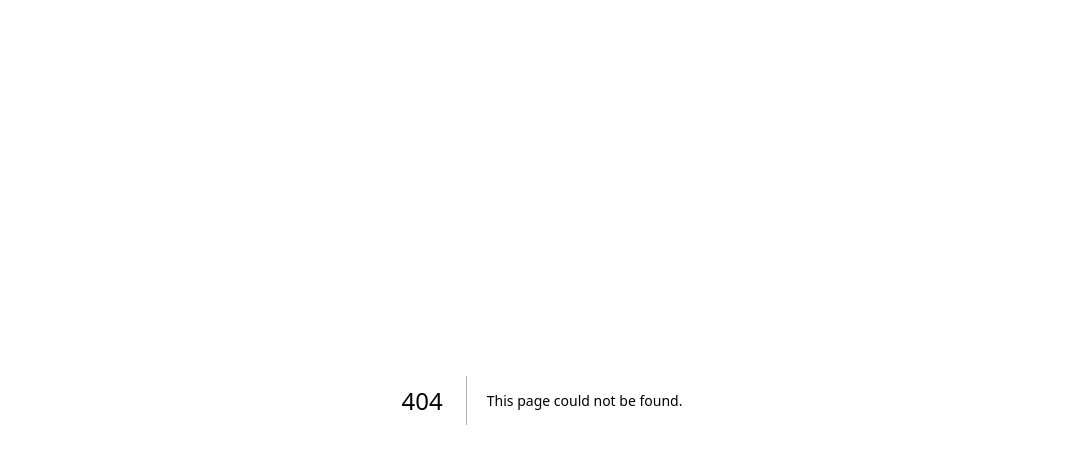
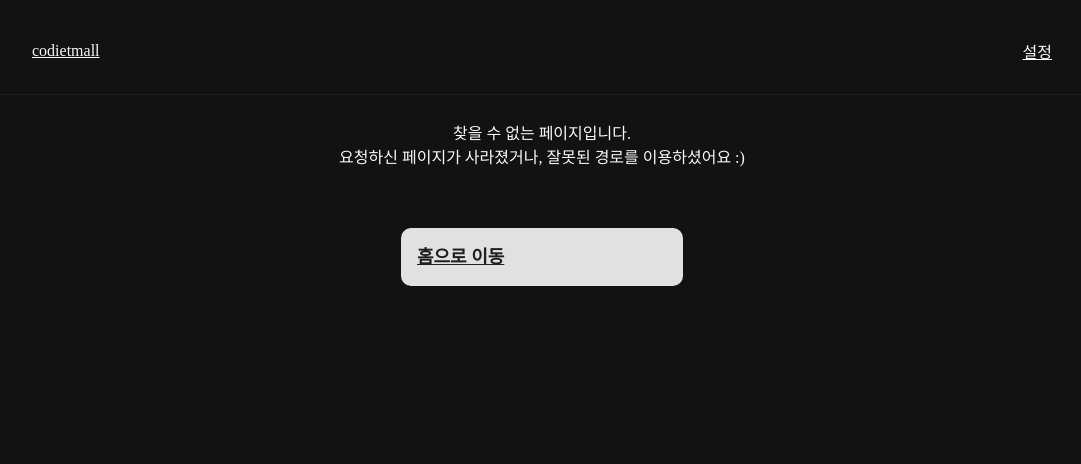
Before and after one commit to codeit-boost-ds-1/-hansoojeong, a Next.js app in the folder nextjs-app/: page /NotFound in a window 1280 px wide. Before the commit this address had no page. Shown: the top 464 px of the page, without its empty margins (98-1179 px from the left). Built offline with nearby package versions, Linux system fonts and the light colour scheme.

Commit message:
feat: 16. 커스텀404페이지

```diff
--- /dev/null
+++ b/nextjs-app/pages/NotFound.js
@@ -0,0 +1,22 @@
+import ButtonLink from '@/components/ButtonLink';
+import Container from '@/components/Container';
+import Header from '@/components/Header';
+import styles from '@/styles/NotFound.module.css';
+
+export default function NotFound() {
+  return (
+    <>
+      <Header />
+      <Container>
+        <div className={styles.notFound}>
+          <div className={styles.content}>
+            찾을 수 없는 페이지입니다.
+            <br />
+            요청하신 페이지가 사라졌거나, 잘못된 경로를 이용하셨어요 :)
+          </div>
+          <ButtonLink className={styles.button} href="/">홈으로 이동</ButtonLink>
+        </div>
+      </Container>
+    </>
+  );
+}
--- /dev/null
+++ b/nextjs-app/styles/NotFound.module.css
@@ -0,0 +1,16 @@
+.notFound {
+  display: flex;
+  flex-direction: column;
+  align-items: center;
+  justify-content: center;
+}
+
+.content {
+  margin: 25px 0 60px;
+  text-align: center;
+}
+
+.button {
+  max-width: 250px;
+  width: 100%;
+}
```
